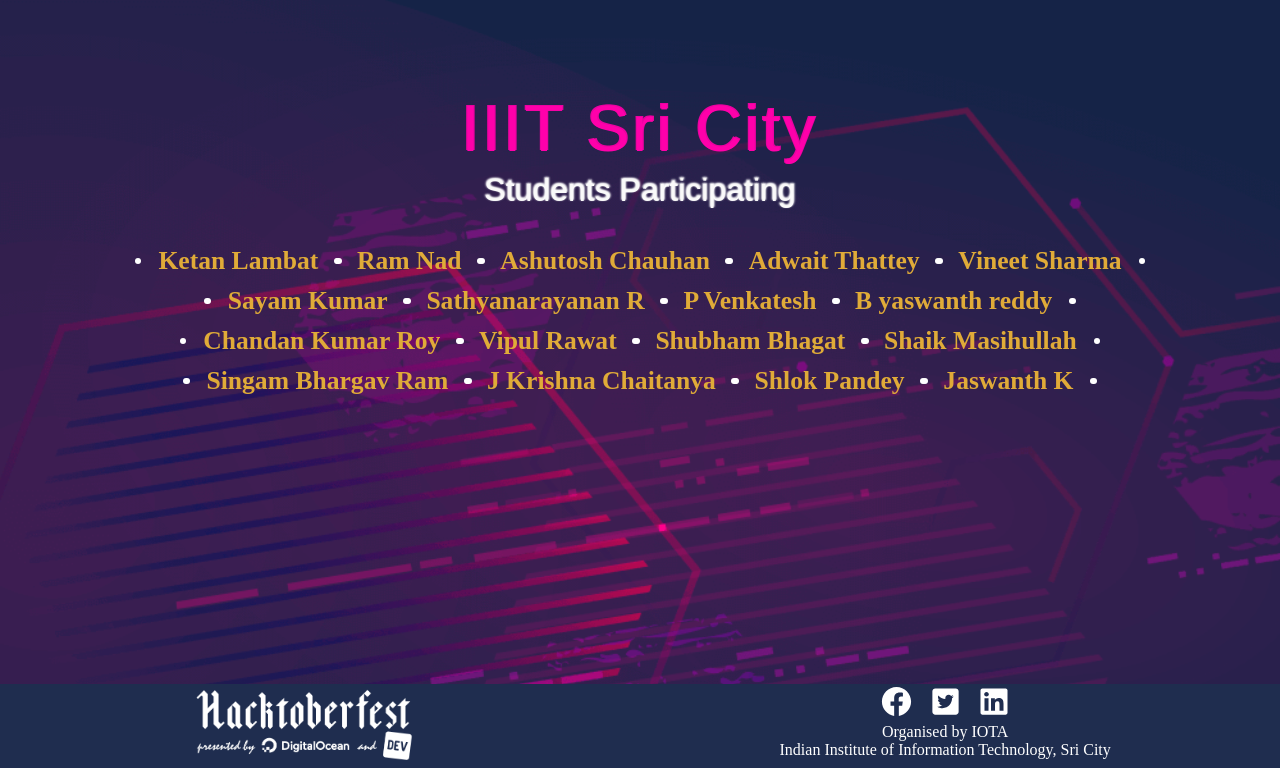
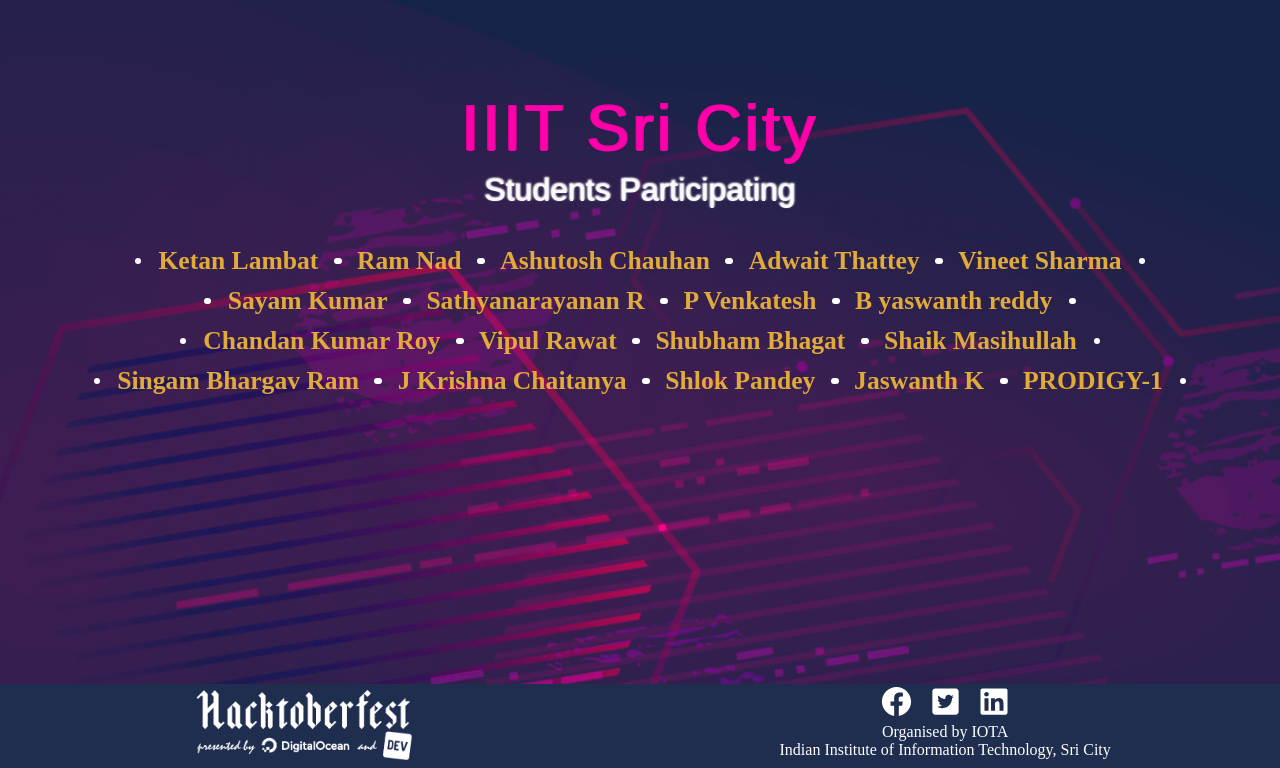
Before and after one commit to Project-Club-IIITS/hacktoberfest2019-participants, a Jekyll site: the page index.html, which Jekyll copies as it is, in a window 1280 px wide, cut to the strip 132-900 px from the top of the page. Built offline with Jekyll 4.4.1, drawn with Linux system fonts in a browser that asks for light colours; some web fonts are replaced.

Commit message:
added my name in html file

```diff
--- a/index.html
+++ b/index.html
@@ -63,6 +63,8 @@
                 <li><a href="https://github.com/chaitanya531">J Krishna Chaitanya</a></li>
                 <li><a href="https://github.com/b30wulffz">Shlok Pandey</a></li>
                 <li><a href="https://github.com/JazzKriss21">Jaswanth K</a></li>
+			 <li><a href="https://github.com/PRODIGY-1">PRODIGY-1</a></li>
+
 
             </ul>
         </div>
```
